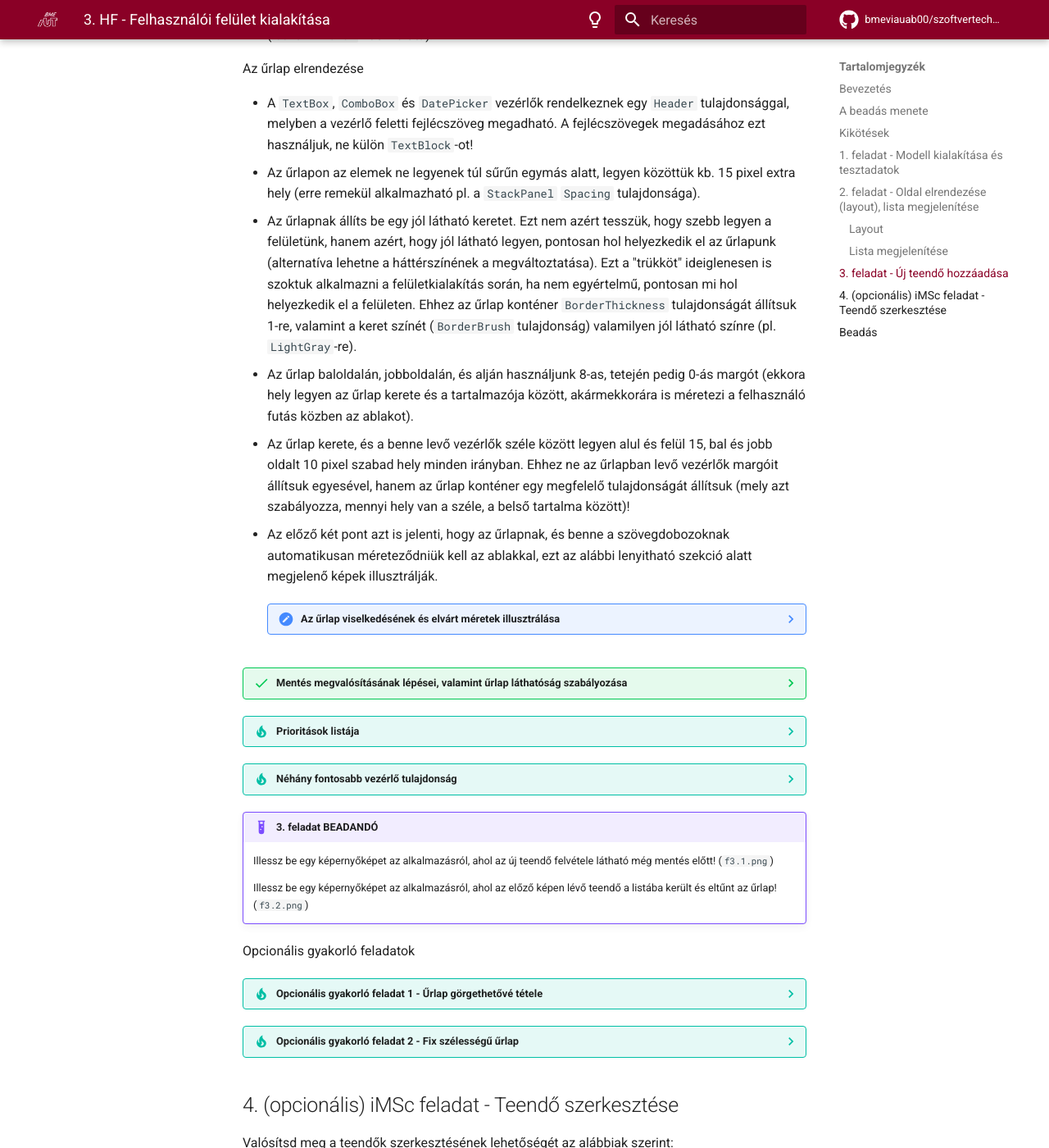
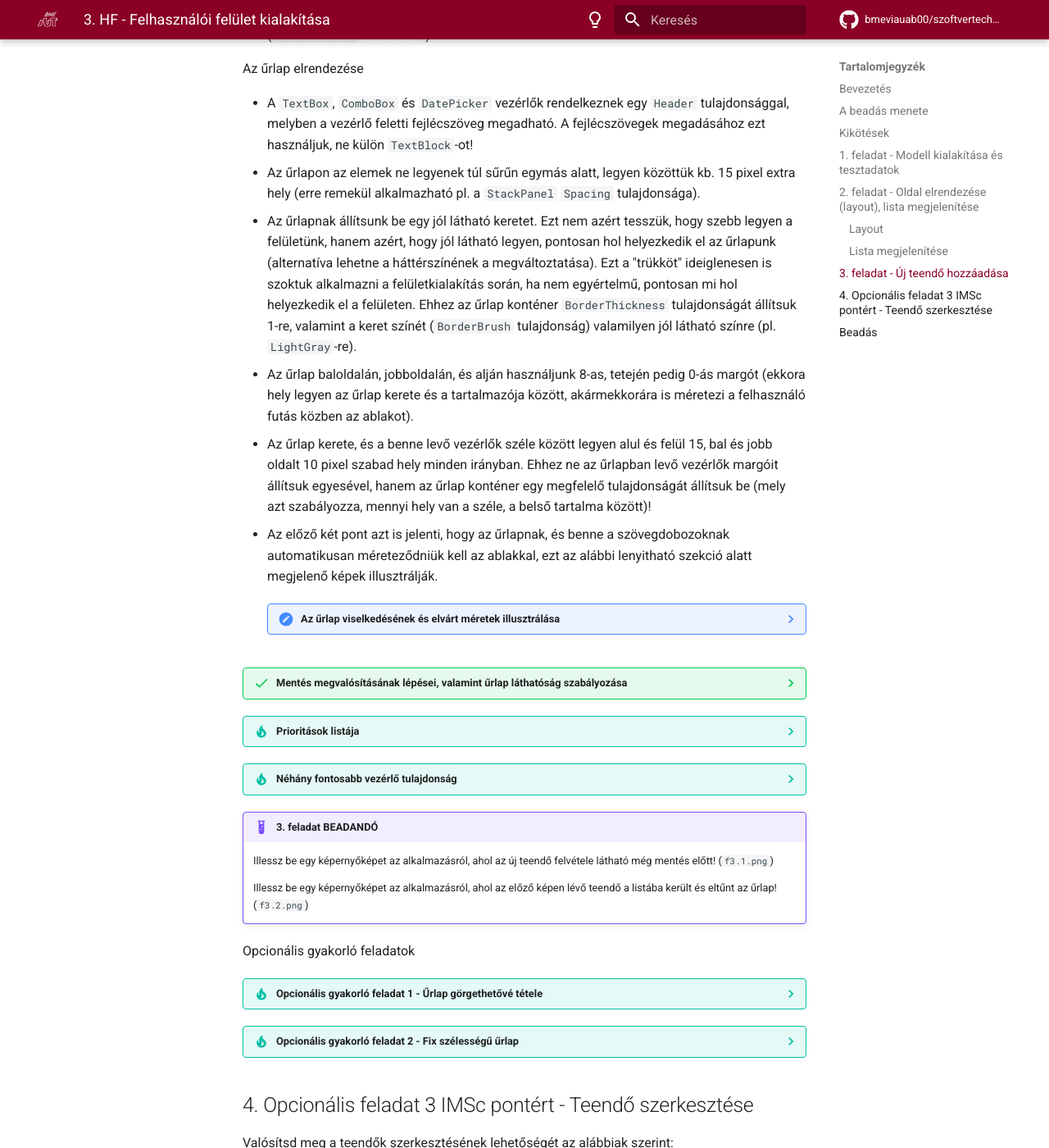
Before and after one commit to bmeviauab00/szoftvertechnikak, an MkDocs documentation site: the page built from docs/hazi/3-felhasznaloi-felulet-kialakitasa/index.md, in a window 1280 px wide and 1400 px high, scrolled down 7387 px. Shown: the whole window at 82% size. Built offline with MkDocs 1.6.1 and Material for MkDocs 9.7.7, drawn with Linux system fonts in a browser that asks for light colours; emoji names are drawn with the system emoji font; comment, search, counter and statistics services are not loaded; the version menu is left out.

Commit message:
HF3 IMSc

```diff
--- a/docs/hazi/3-felhasznaloi-felulet-kialakitasa/index.md
+++ b/docs/hazi/3-felhasznaloi-felulet-kialakitasa/index.md
@@ -276,9 +276,9 @@ Az űrlap elrendezése
 
 *  A `TextBox`, `ComboBox` és `DatePicker` vezérlők rendelkeznek egy `Header` tulajdonsággal, melyben a vezérlő feletti fejlécszöveg megadható. A fejlécszövegek megadásához ezt használjuk, ne külön `TextBlock`-ot!
 * Az űrlapon az elemek ne legyenek túl sűrűn egymás alatt, legyen közöttük kb. 15 pixel extra hely (erre remekül alkalmazható pl. a `StackPanel` `Spacing` tulajdonsága).
-* Az űrlapnak állíts be egy jól látható keretet. Ezt nem azért tesszük, hogy szebb legyen a felületünk, hanem azért, hogy jól látható legyen, pontosan hol helyezkedik el az űrlapunk (alternatíva lehetne a háttérszínének a megváltoztatása). Ezt a "trükköt" ideiglenesen is szoktuk alkalmazni a felületkialakítás során, ha nem egyértelmű, pontosan mi hol helyezkedik el a felületen. Ehhez az űrlap konténer `BorderThickness` tulajdonságát állítsuk 1-re, valamint a keret színét (`BorderBrush` tulajdonság) valamilyen jól látható színre (pl. `LightGray`-re).
+* Az űrlapnak állítsunk be egy jól látható keretet. Ezt nem azért tesszük, hogy szebb legyen a felületünk, hanem azért, hogy jól látható legyen, pontosan hol helyezkedik el az űrlapunk (alternatíva lehetne a háttérszínének a megváltoztatása). Ezt a "trükköt" ideiglenesen is szoktuk alkalmazni a felületkialakítás során, ha nem egyértelmű, pontosan mi hol helyezkedik el a felületen. Ehhez az űrlap konténer `BorderThickness` tulajdonságát állítsuk 1-re, valamint a keret színét (`BorderBrush` tulajdonság) valamilyen jól látható színre (pl. `LightGray`-re).
 * Az űrlap baloldalán, jobboldalán, és alján használjunk 8-as, tetején pedig 0-ás margót (ekkora hely legyen az űrlap kerete és a tartalmazója között, akármekkorára is méretezi a felhasználó futás közben az ablakot).
-* Az űrlap kerete, és a benne levő vezérlők széle között legyen alul és felül 15, bal és jobb oldalt 10 pixel szabad hely minden irányban. Ehhez ne az űrlapban levő vezérlők margóit állítsuk egyesével, hanem az űrlap konténer egy megfelelő tulajdonságát állítsuk (mely azt szabályozza, mennyi hely van a széle, a belső tartalma között)!
+* Az űrlap kerete, és a benne levő vezérlők széle között legyen alul és felül 15, bal és jobb oldalt 10 pixel szabad hely minden irányban. Ehhez ne az űrlapban levő vezérlők margóit állítsuk egyesével, hanem az űrlap konténer egy megfelelő tulajdonságát állítsuk be (mely azt szabályozza, mennyi hely van a széle, a belső tartalma között)!
 * Az előző két pont azt is jelenti, hogy az űrlapnak, és benne a szövegdobozoknak automatikusan méreteződniük kell az ablakkal, ezt az alábbi lenyitható szekció alatt megjelenő képek illusztrálják.
 
     ??? note "Az űrlap viselkedésének és elvárt méretek illusztrálása"
@@ -340,7 +340,7 @@ Opcionális gyakorló feladatok
     Jelen megoldásunkban az űrlap automatikusan méreteződik az ablakkal. Jó gyakorlási lehetőség ennek olyan átalakítása, mely esetben az űrlap fix szélességű (pl. 500 pixel) és olyan magasságú, mint a benne levő elemek össz magassága. Ha az űrlap esetén StackPanellel dolgoztál, ehhez mindössze három attribútumot kell felvenni vagy megváltoztatni. Ezt a viselkedést az alábbi animált kép illusztrálja. Lényeges, hogy beadni a korábbi megoldást kell, nem ez az opcionális feladatban leírt viselkedést!
     ![Fix méretű űrlap](images/newtodo-resizing-optional.gif)
 
-## 4. (opcionális) iMSc feladat - Teendő szerkesztése
+## 4. Opcionális feladat 3 IMSc pontért - Teendő szerkesztése
 
 Valósítsd meg a teendők szerkesztésének lehetőségét az alábbiak szerint:
 
```
Also changed, not shown: other parts of docs/hazi/3-felhasznaloi-felulet-kialakitasa/index.md (+1 -1 lines).
